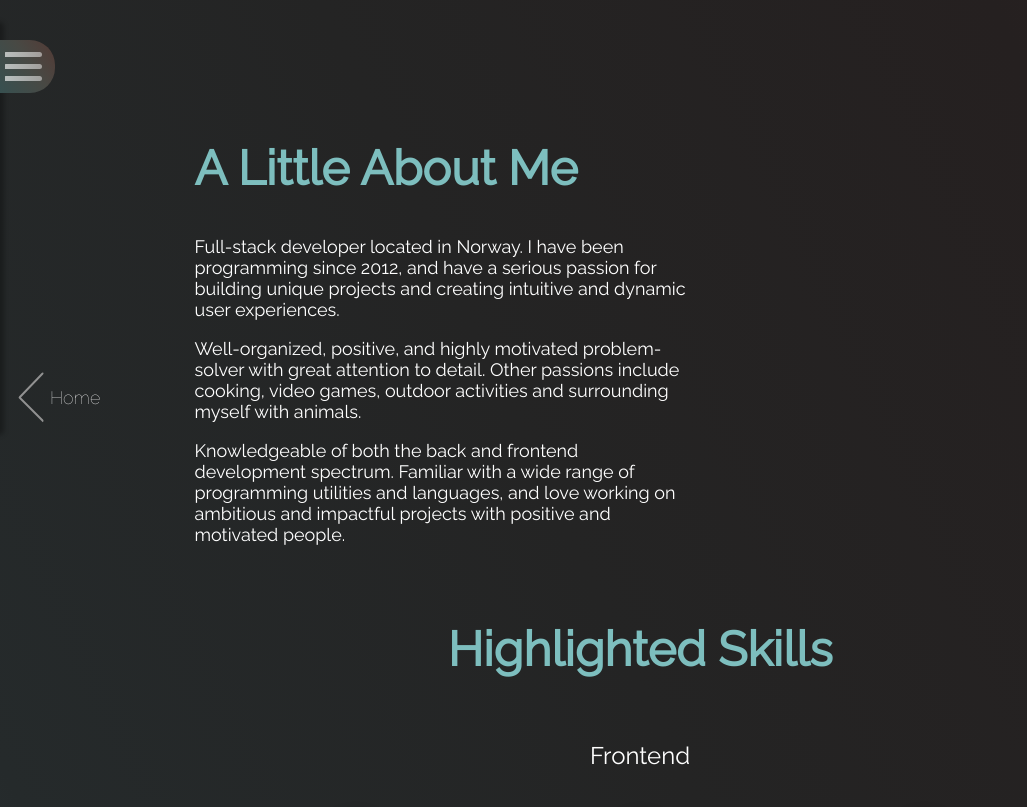
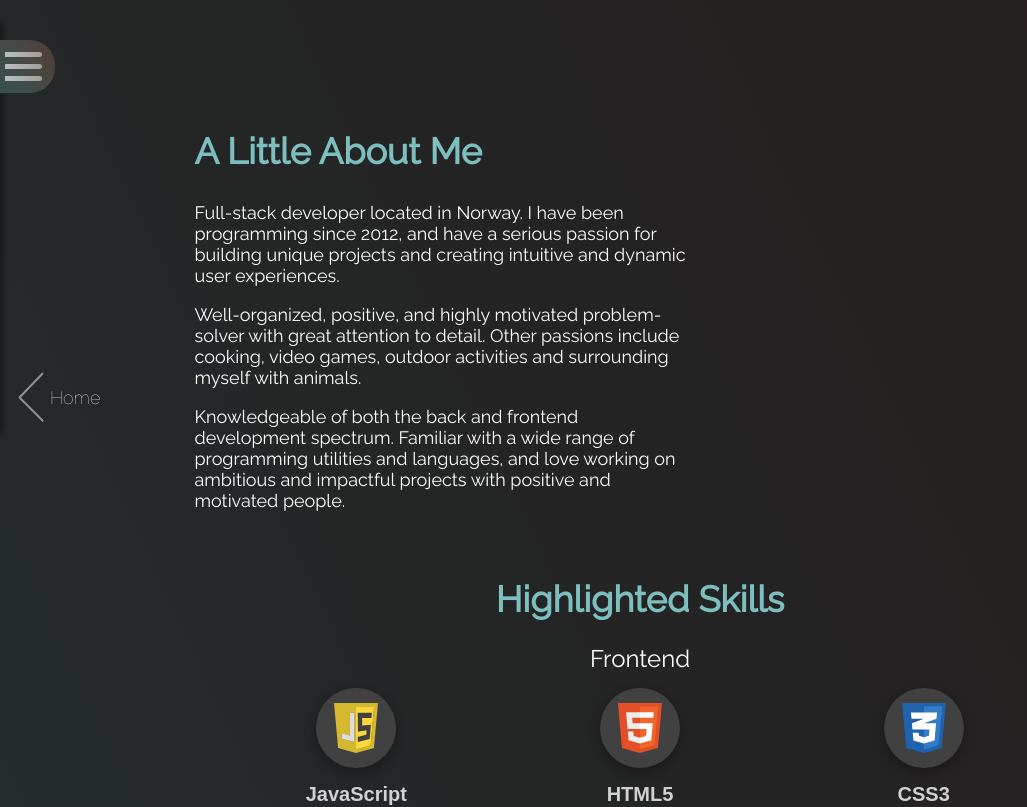
Before and after one commit to SimenMH/portfolio-website, a React (Create React App) app: page /about in a window 1280 px wide. Shown: the top 807 px of the page, without its empty margins (0-1027 px from the left). Built offline with nearby package versions, Linux system fonts and the light colour scheme.

Commit message:
style: Update about me margins

```diff
--- a/src/screens/AboutMe/styles.css
+++ b/src/screens/AboutMe/styles.css
@@ -1,5 +1,5 @@
 .aboutme-container h1 {
-  font-size: 48px;
+  font-size: 36px;
   color: rgb(125, 190, 190);
   font-weight: 600;
 }
@@ -20,6 +20,11 @@
   align-items: center;
 }
 
+.aboutme-skills-section h1 {
+  margin: 0;
+  margin-top: 30px;
+}
+
 .skills-container {
   display: flex;
   align-items: center;
@@ -29,6 +34,7 @@
 .skill-category {
   font-weight: 400;
   font-size: 24px;
+  margin-bottom: 0;
 }
 
 .skills-grid {
```
